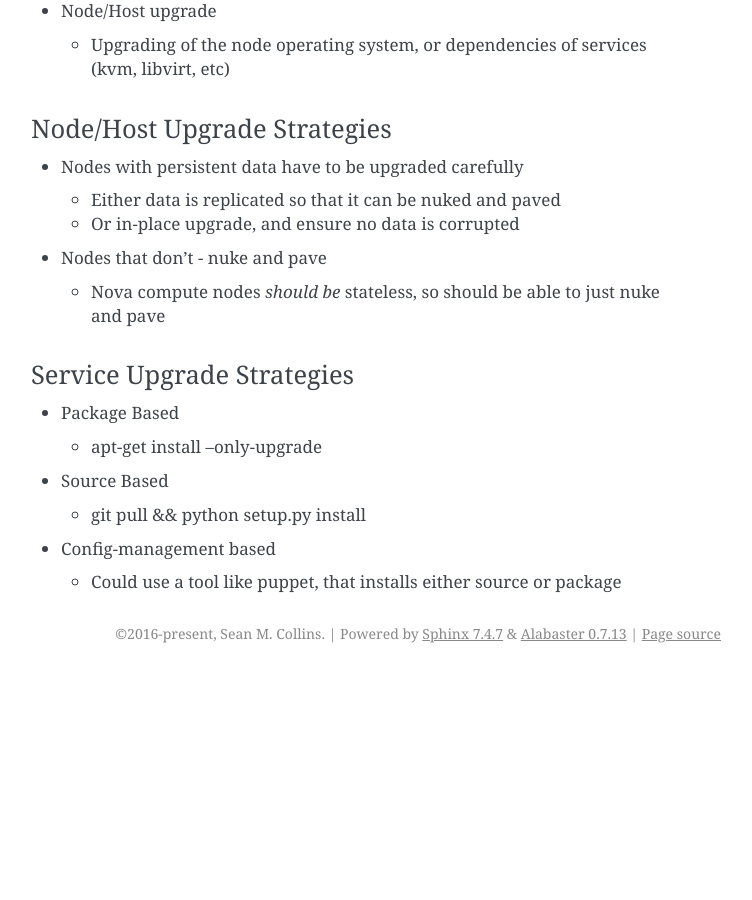
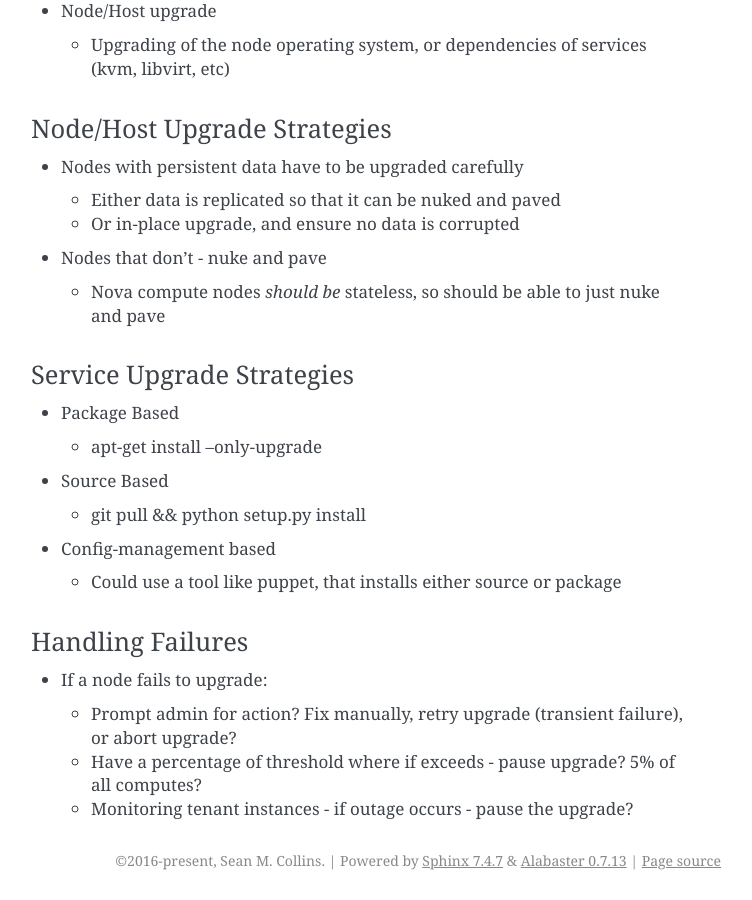
Before and after one commit to Mirantis/kostyor, a Sphinx documentation site: the page built from doc/source/arch.rst, in a window 1280 px wide and 900 px high, scrolled down 1928 px. Shown: the whole window, without its empty margins (389-1141 px from the left). Built offline with Sphinx 7.4.7, drawn with Linux system fonts in a browser that asks for light colours; the version number could not be read and is left out; before the commit the page ends 2601 px from its top, so only the background shows below that.

Commit message:
Arch: Thoughts about handling failures
After discussing with ssalagame

```diff
--- a/doc/source/arch.rst
+++ b/doc/source/arch.rst
@@ -137,3 +137,17 @@ Service Upgrade Strategies
 
   * Could use a tool like puppet, that installs either source or
     package
+
+
+Handling Failures
+-----------------
+
+* If a node fails to upgrade:
+
+  * Prompt admin for action? Fix manually, retry upgrade (transient failure), or abort upgrade?
+
+  * Have a percentage of threshold where if exceeds - pause upgrade?
+    5% of all computes?
+
+  * Monitoring tenant instances - if outage occurs - pause the
+    upgrade?
```
